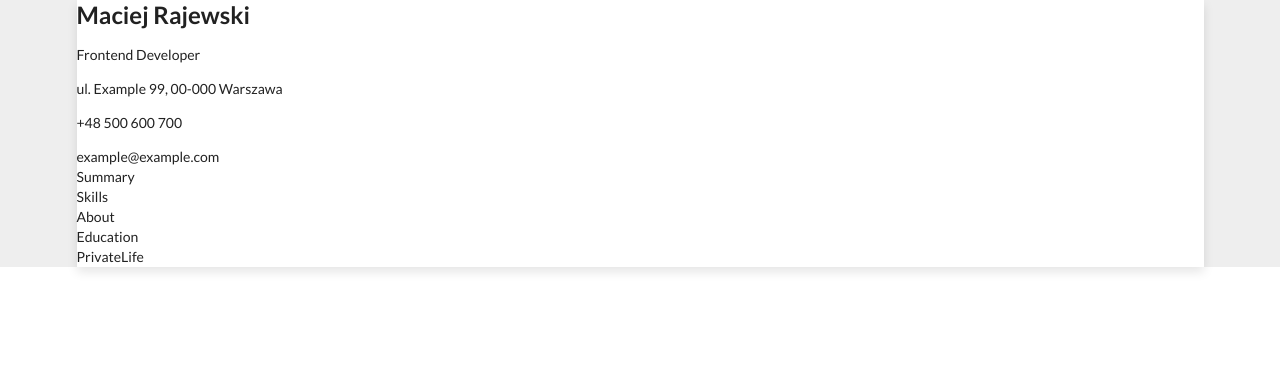
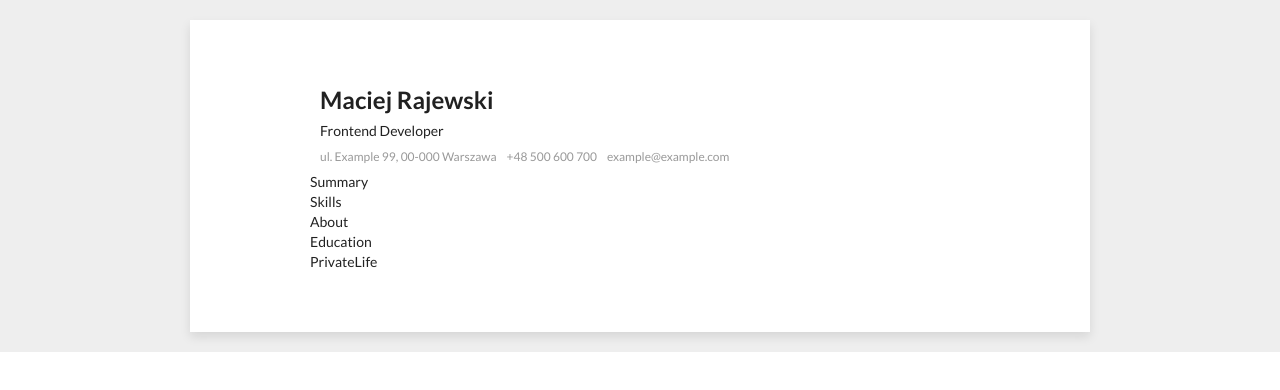
Before and after one commit to mrajewski/CV-Creator, a React (Create React App) app: page / in a window 1280 px wide. Shown: the top 390 px of the page. Built offline with nearby package versions, Linux system fonts and the light colour scheme.

Commit message:
styles added

```diff
--- a/src/App.scss
+++ b/src/App.scss
@@ -1,8 +1,7 @@
+@import "styles/variables";
+@import "styles/resume";
+
 .app {
   background-color: #eee;
+  padding: 20px 0;
 }
-
-.resume {
-  background-color: #fff;
-  box-shadow: 0 5px 10px rgba(0,0,0,.1); ;
-}
--- a/src/components/preview/Profile.js
+++ b/src/components/preview/Profile.js
@@ -3,13 +3,13 @@ import {connect} from "react-redux"
 
 const Profile = ({profile}) => {
     return (
-        <section className="">
+        <section className="section profile">
             <h2 className="header">{profile.name}</h2>
             <p className="title">{profile.job}</p>
             <div className="address">
-                <p>{profile.address}</p>
-                <p>{profile.phone}</p>
-                <p>{profile.mail}</p>
+                <span>{profile.address}</span>
+                <span>{profile.phone}</span>
+                <span>{profile.mail}</span>
             </div>
         </section>
     )
--- a/src/components/preview/Resume.js
+++ b/src/components/preview/Resume.js
@@ -9,7 +9,7 @@ import Summary from "./Summary";
 
 const Resume = () => {
     return (
-        <div className="ui container resume">
+        <div className="resume">
             <Profile/>
             <Summary/>
             <Skills/>
--- /dev/null
+++ b/src/styles/resume.scss
@@ -0,0 +1,35 @@
+.resume {
+  background-color: #fff;
+  box-shadow: 0 5px 10px rgba(0, 0, 0, .1);
+  width: 900px;
+  padding: 60px 120px;
+  margin: 0 auto;
+}
+
+.section {
+  cursor: pointer;
+  outline: 1px dashed transparent;
+  transition: outline-color .1s, background-color .1s;
+  padding: 5px 10px;
+
+  &:hover {
+    outline-color: $blue;
+    background-color: $hoverGrey;
+  }
+}
+
+.header {
+  margin-bottom: 5px;
+}
+
+.title {
+  margin-bottom: 5px;
+}
+
+.address {
+  span {
+    font-size: 12px;
+    color: $lightGrey;
+    margin-right: 10px;
+  }
+}
--- /dev/null
+++ b/src/styles/variables.scss
@@ -0,0 +1,3 @@
+$blue: #1aa4d8;
+$lightGrey: #999;
+$hoverGrey: #f8f8f8;
```
